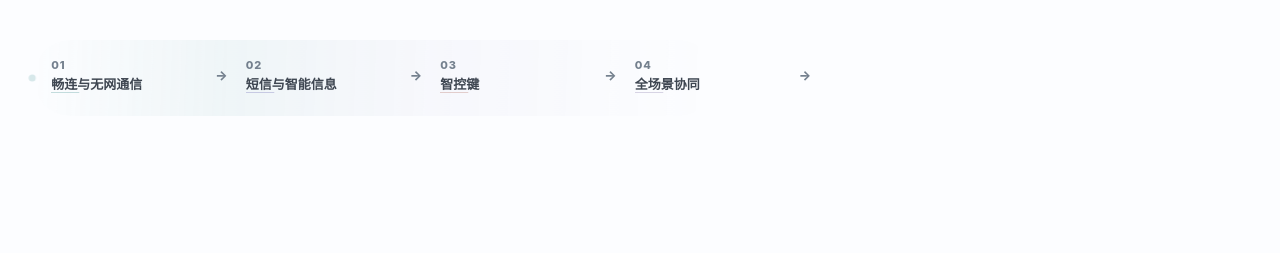
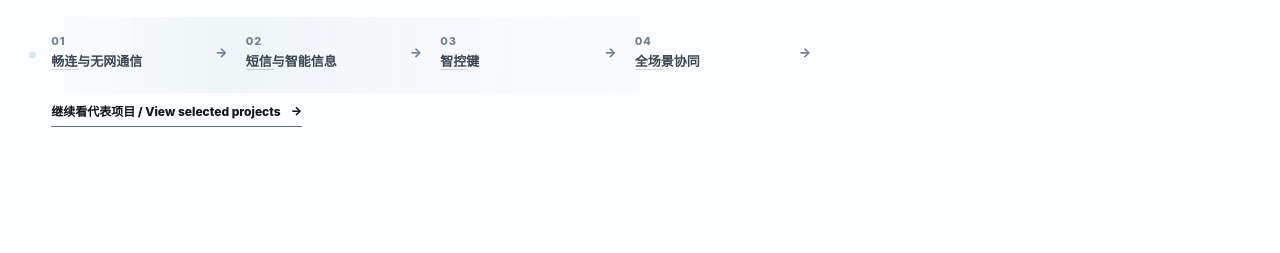
Before and after one commit to Xhuiii/xhui-public-site, a plain HTML site: page index.html in a window 1280 px wide. Shown: the part 547-800 px from the top of the page. Drawn offline with Linux system fonts and the light colour scheme.

Commit message:
Improve homepage project navigation

```diff
--- a/index.html
+++ b/index.html
@@ -265,6 +265,28 @@
       padding-block: 16px 6px;
     }
 
+    .hero-project-link {
+      display: inline-flex;
+      align-items: center;
+      gap: 10px;
+      margin-top: 22px;
+      padding-bottom: 7px;
+      border-bottom: 1px solid var(--line-active);
+      color: var(--text-primary);
+      font-size: var(--font-small);
+      font-weight: 800;
+    }
+
+    .hero-project-link::after {
+      content: "->";
+      transition: transform var(--motion-fast) var(--ease-out);
+    }
+
+    .hero-project-link:hover::after,
+    .hero-project-link:focus-visible::after {
+      transform: translateX(4px);
+    }
+
     .hero-flow-band {
       position: absolute;
       z-index: -1;
@@ -1407,6 +1429,11 @@
 
       .page {
         padding-top: 88px;
+      }
+
+      .hero {
+        min-height: auto;
+        align-items: start;
       }
 
       .hero-meta {
@@ -1660,6 +1687,7 @@
             <li class="project-entry" style="--entry-accent: var(--project-04);"><a href="#project-04" data-accent="var(--project-04)" data-pos="100%"><span>04</span><span>全场景协同</span></a></li>
           </ol>
         </nav>
+        <a class="hero-project-link" href="#projects">继续看代表项目 / View selected projects</a>
       </div>
 
     </section>
```
